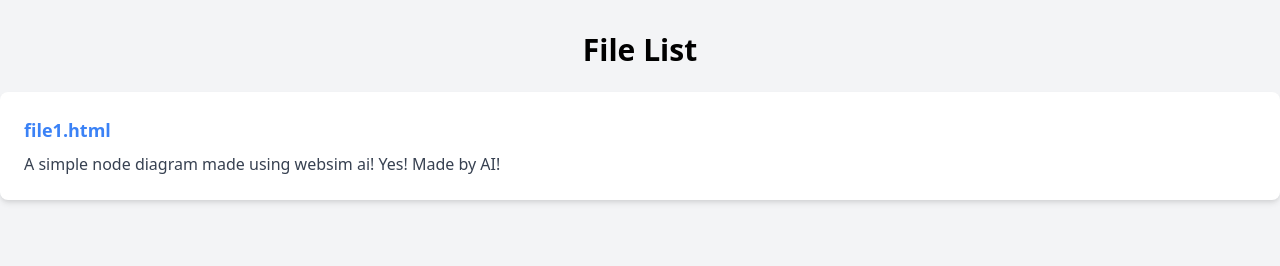
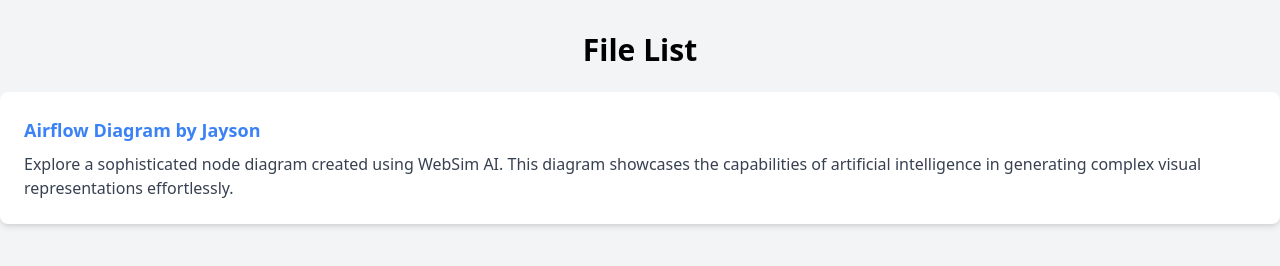
Before and after one commit to cptest1-spec/cptest1-spec.github.io, a plain HTML site: page index.html in a window 1280 px wide. Drawn offline with nearby package versions, Linux system fonts and the light colour scheme.

Commit message:
Update index.html

```diff
--- a/index.html
+++ b/index.html
@@ -12,8 +12,8 @@
         <h1 class="text-3xl font-bold mb-6 text-center">File List</h1>
 
         <div class="bg-white shadow-md rounded-lg p-6 mb-4">
-            <a href="https://cptest1-spec.github.io/file1.html" class="text-blue-500 text-lg font-semibold hover:underline" target="_blank" rel="noopener noreferrer">file1.html</a>
-            <p class="text-gray-700 mt-2">A simple node diagram made using websim ai! Yes! Made by AI!</p>
+            <a href="https://cptest1-spec.github.io/file1.html" class="text-blue-500 text-lg font-semibold hover:underline" target="_blank" rel="noopener noreferrer">Airflow Diagram by Jayson</a>
+            <p class="text-gray-700 mt-2">Explore a sophisticated node diagram created using WebSim AI. This diagram showcases the capabilities of artificial intelligence in generating complex visual representations effortlessly.</p>
         </div>
 
     </div>
```
